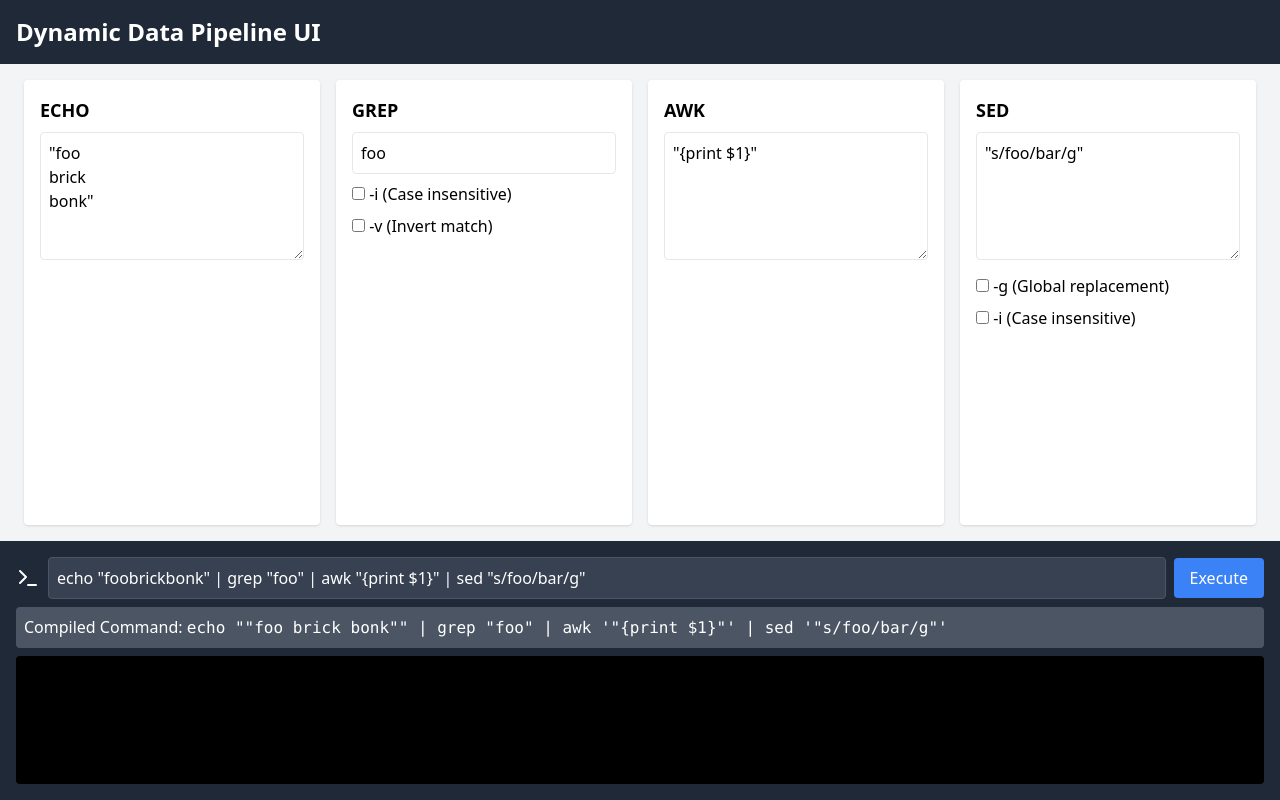
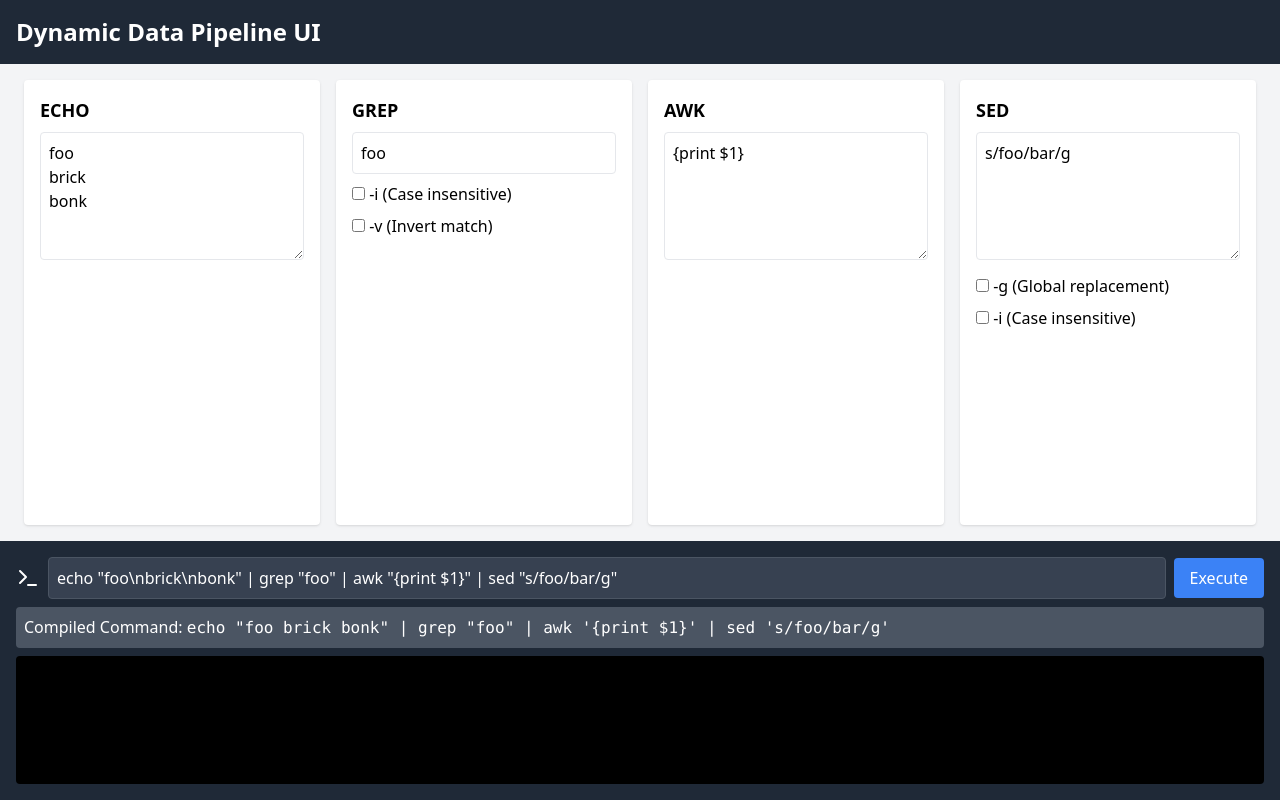
Before and after one commit to williamcotton/guish, a React (Create React App) app: page / in a window 1280 px wide. Built offline with nearby package versions, Linux system fonts and the light colour scheme.

Commit message:
fix some issues with formatting

```diff
--- a/src/App.js
+++ b/src/App.js
@@ -106,7 +106,7 @@ const awkPlugin = {
   command: "awk",
   parse: (args) => ({
     type: "awk",
-    program: args.join(" ").replace(/^'/, "").replace(/'$/, ""),
+    program: args.join(" ").replace(/^"/, "").replace(/"$/, ""),
   }),
   component: ({ program, setProgram }) => (
     <div className="flex-1 bg-white p-4 rounded shadow mx-2">
@@ -127,7 +127,7 @@ const sedPlugin = {
   command: "sed",
   parse: (args) => ({
     type: "sed",
-    script: args.join(" ").replace(/^'/, "").replace(/'$/, ""),
+    script: args.join(" ").replace(/^"/, "").replace(/"$/, ""),
     flags: [],
   }),
   component: ({ script, setScript, flags, setFlags }) => (
@@ -197,7 +197,11 @@ const echoPlugin = {
   command: "echo",
   parse: (args) => ({
     type: "echo",
-    text: args.join(" ").replace(/^'/, "").replace(/'$/, ""),
+    text: args
+      .join(" ")
+      .replace(/^"/, "")
+      .replace(/"$/, "")
+      .replace(/\\n/g, "\n"),
   }),
   component: ({ text, setText }) => (
     <div className="flex-1 bg-white p-4 rounded shadow mx-2">
@@ -294,6 +298,15 @@ const App = () => {
     store.compileCommand();
   }, [store.modules]);
 
+  const handleInputChange = (e) => {
+    store.setInputCommand(e.target.value);
+  };
+
+  // Function to prepare the command for display
+  const prepareCommandForDisplay = (cmd) => {
+    return cmd.replace(/\\n/g, "\n").replace(/\n/g, "\\n");
+  };
+
   const renderModule = (module, index) => {
     const plugin = Plugins.get(module.type);
     if (!plugin) return null;
@@ -327,11 +340,11 @@ const App = () => {
         <div className="flex items-center mb-2">
           <Terminal className="text-white mr-2" />
           <input
-            type="text"
-            value={store.inputCommand}
-            onChange={(e) => store.setInputCommand(e.target.value)}
+            value={prepareCommandForDisplay(store.inputCommand)}
+            onChange={handleInputChange}
             className="flex-1 p-2 bg-gray-700 text-white rounded border border-gray-600"
             placeholder="Enter command..."
+            rows={3}
           />
           <button
             onClick={store.executeCommand}
```
